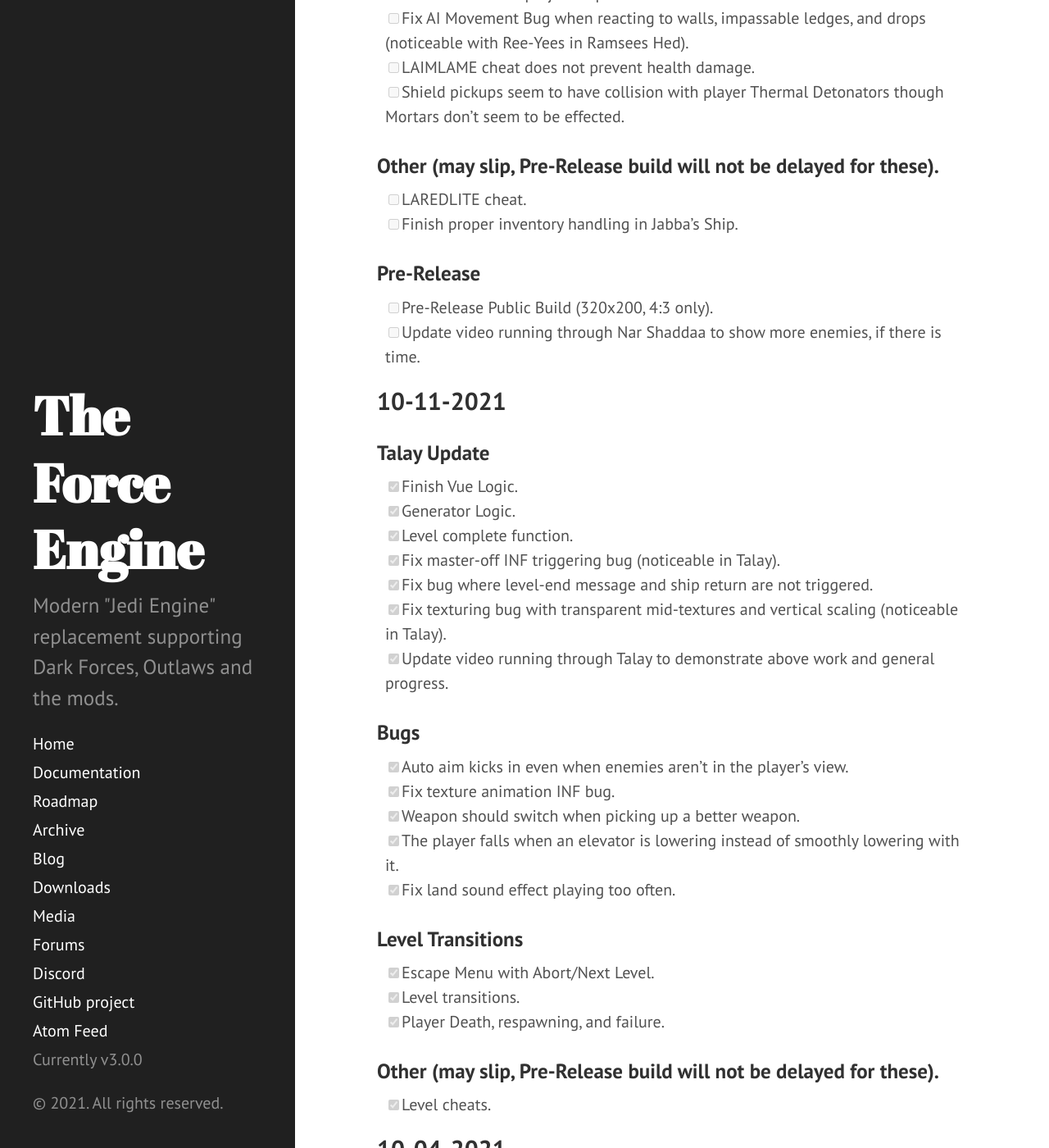
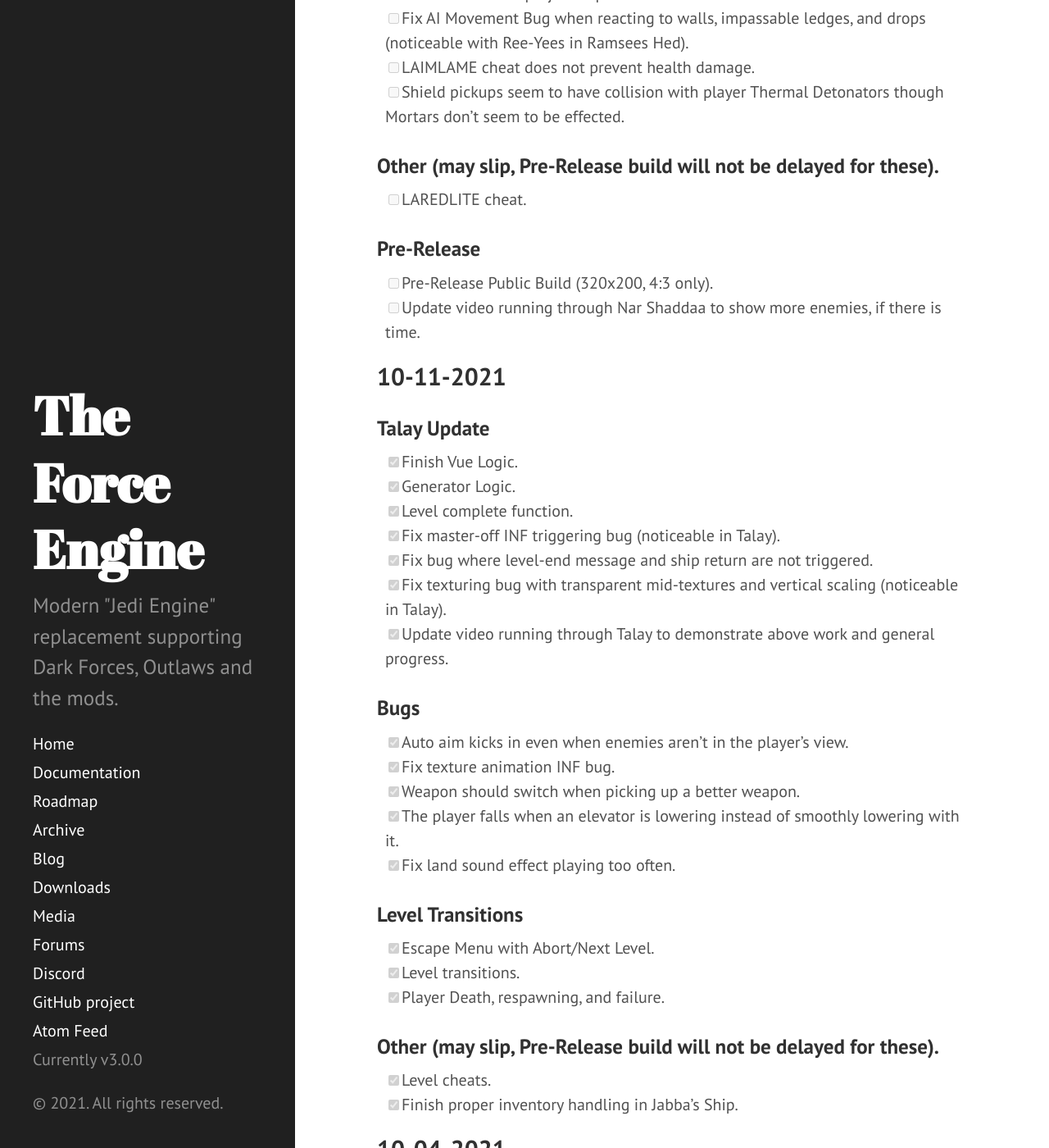
Before and after one commit to TheForceEngine/TheForceEngine.github.io, a Jekyll site: the page built from ProgressTracker.md, in a window 1280 px wide and 1400 px high, scrolled down 1036 px. Shown: the whole window at 82% size. Built offline with Jekyll 4.4.1, drawn with Linux system fonts in a browser that asks for light colours; part of the change alters nothing that is shown.

```diff
--- a/ProgressTracker.md
+++ b/ProgressTracker.md
@@ -27,7 +27,6 @@ A note for small bugs noticed during testing. This is not exhaustive, and there
 
 ### Other (may slip, Pre-Release build will not be delayed for these).
 - [ ] LAREDLITE cheat.
-- [ ] Finish proper inventory handling in Jabba's Ship.
 
 ### Pre-Release
 - [ ] Pre-Release Public Build (320x200, 4:3 only).
@@ -57,6 +56,7 @@ A note for small bugs noticed during testing. This is not exhaustive, and there
 
 ### Other (may slip, Pre-Release build will not be delayed for these).
 - [x] Level cheats.
+- [x] Finish proper inventory handling in Jabba's Ship.
 
 ## 10-04-2021
 - [ ] AI Integration
```
